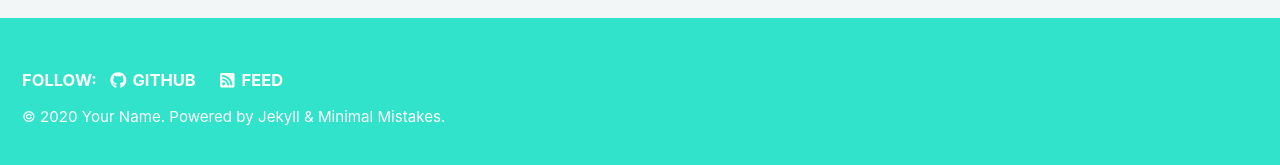
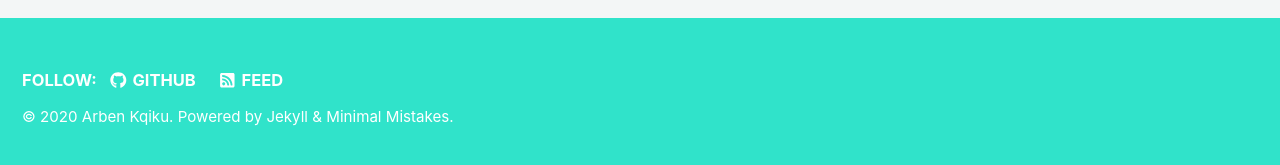
Before and after one commit to ArbenKqiku/arbenkqiku.github.io, a Jekyll site: the page built from index.html, in a window 1280 px wide and 900 px high, scrolled down 1213 px. Shown: the part 727-892 px from the top of the window. Built offline with Jekyll 4.4.1, drawn with Linux system fonts in a browser that asks for light colours; nearby versions of some CDN libraries; the list of posts is cut into pages by our own code.

Commit message:
added name to footer

```diff
--- a/_config.yml
+++ b/_config.yml
@@ -11,7 +11,7 @@ minimal_mistakes_skin    : "mint" # "air", "aqua", "contrast", "dark", "dirt", "
 locale                   : "en-US"
 title                    : "Arben Kqiku"
 title_separator          : "-"
-name                     : "Your Name"
+name                     : "Arben Kqiku"
 description              : "Data Science Portfolio"
 url                      : # the base hostname & protocol for your site e.g. "https://mmistakes.github.io"
 baseurl                  : # the subpath of your site, e.g. "/blog"
```
Also changed, not shown: 1 other file.
